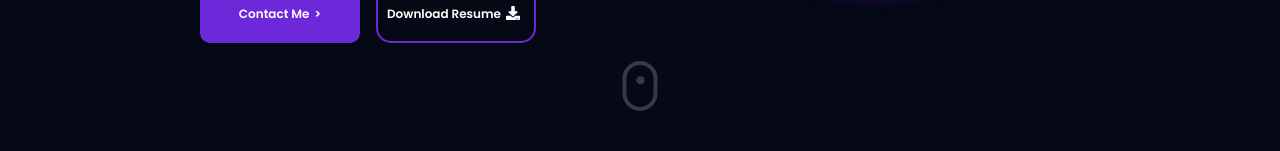
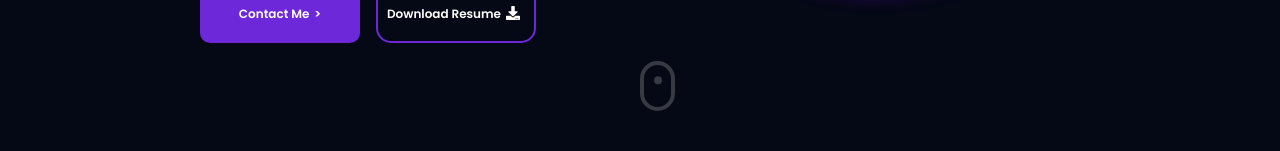
Before and after one commit to NoahFurnival/React-Typescript-Portfolio, a React (Vite) app: page / in a window 1280 px wide. Shown: the part 649-800 px from the top of the page. Built offline with nearby package versions, Linux system fonts and the light colour scheme; no server answers.

Commit message:
Moved scroll to look more centered

```diff
--- a/src/containers/hero/Hero.scss
+++ b/src/containers/hero/Hero.scss
@@ -107,7 +107,7 @@
   &__scroll {
     position: absolute;
     right: 50%;
-    transform: translateX(50%);
+    transform: translateX(100%);
     border-radius: 50% / 35%;
     background: transparent;
     bottom: 5%;
```
